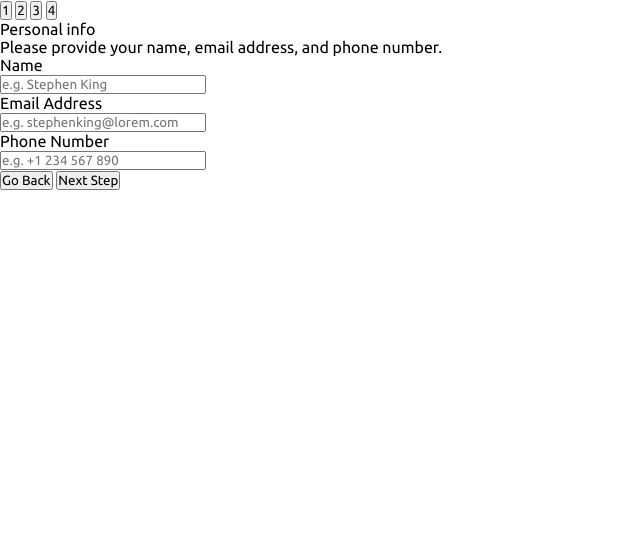
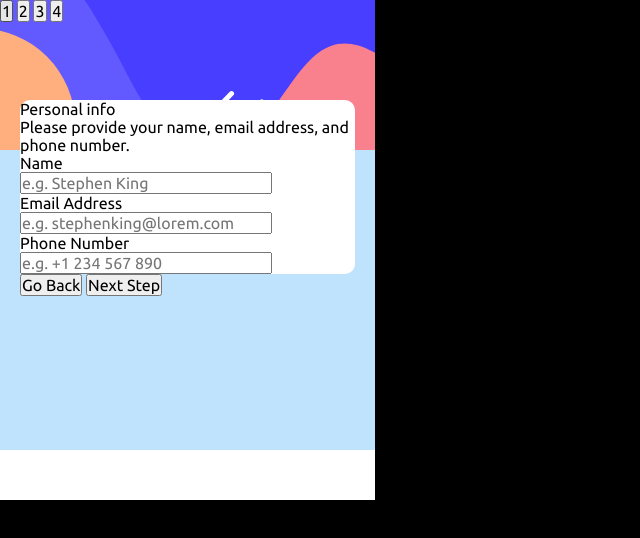
Before and after one commit to breeMudi/multi-step-form-main-8_20, a plain HTML site: page index.html in a window 1280 px wide. Shown: the whole page, without its empty margins (0-640 px from the left). Drawn offline with Linux system fonts and the light colour scheme.

Commit message:
Update style.css

```diff
--- a/style.css
+++ b/style.css
@@ -2,4 +2,48 @@
     font-family: 'Ubuntu', sans-serif;
     margin: 0;
     padding: 0;
+    font-size: 16px;
+    box-sizing: border-box;
 }
+
+body {
+    background-color: black;
+}
+
+.container {
+    /* min-height: 600px; */
+    width: 375px;
+    background-color: #bfe2fd;
+    min-height: 500px;
+    position: relative;
+}
+
+.bg-top {
+    width: 100%;
+    min-height: 150px;
+    background-image: url(assets/images/bg-sidebar-mobile.svg);
+    background-size: cover;
+    background-repeat: no-repeat;
+}
+
+.form1, .form2monthly, .form2yearly, .form3monthly, .form3yearly, .form4 {
+    background-color: #ffffff;
+    margin-left: 20px;
+    margin-right: 20px;
+    margin-top: -50px;
+    border-radius: 10px;
+}
+
+.bg-bottom {
+    width: 100%;
+    height: 50px;
+    position: absolute;
+    background-color: #ffffff;
+    bottom: 0;
+}
+
+.back-next {
+    position: absolute;
+    /* bottom: 0px; */
+    text-align: center;
+}
```
